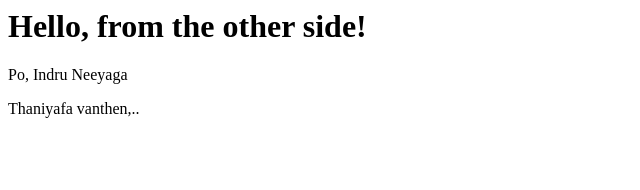
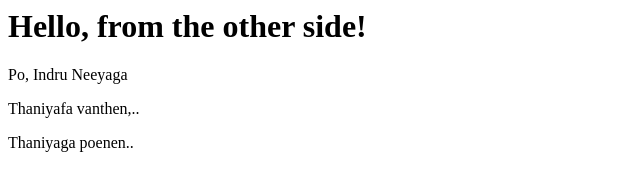
Before and after one commit to abxnxsh/lab10, a plain HTML site: page index.html in a window 1280 px wide. Shown: the whole page, without its empty margins (0-640 px from the left). Drawn offline with Linux system fonts and the light colour scheme.

Commit message:
life update

```diff
--- a/index.html
+++ b/index.html
@@ -1,3 +1,4 @@
 <h1>Hello, from the other side!</h1>
 <p> Po, Indru Neeyaga <p>
 <p>Thaniyafa vanthen,..<p>
+<p>Thaniyaga poenen..<p>
```
